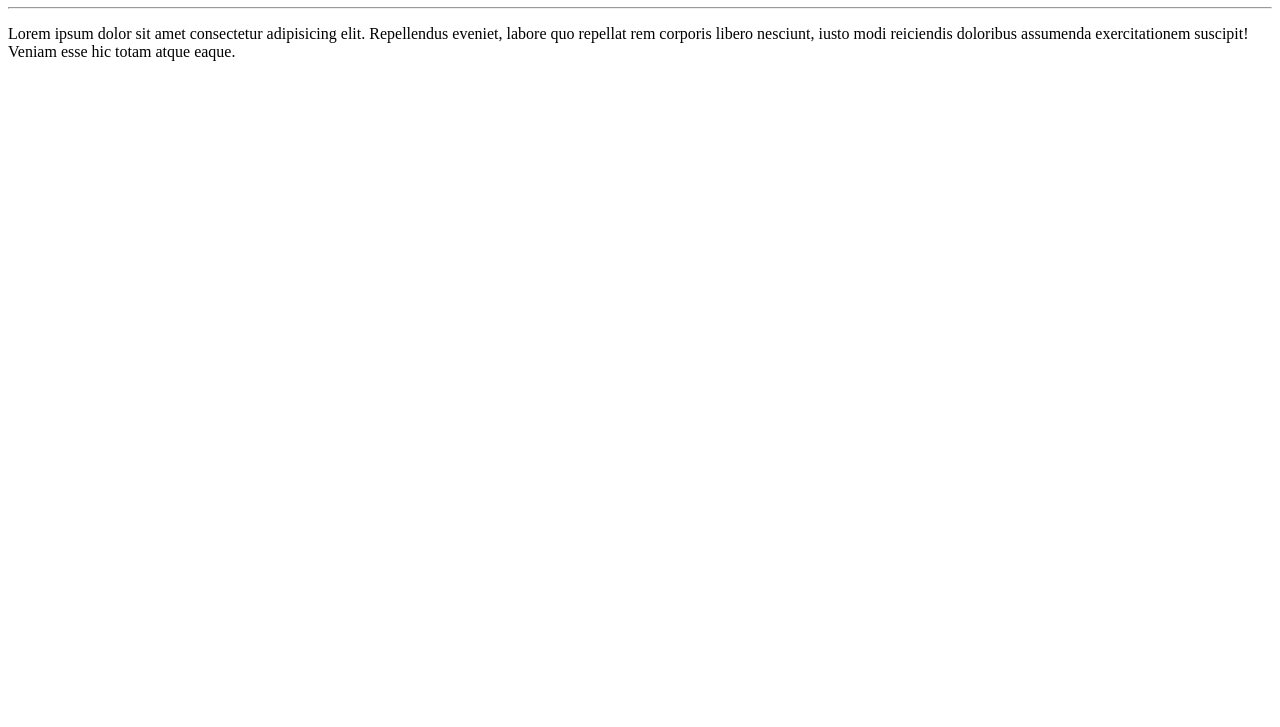
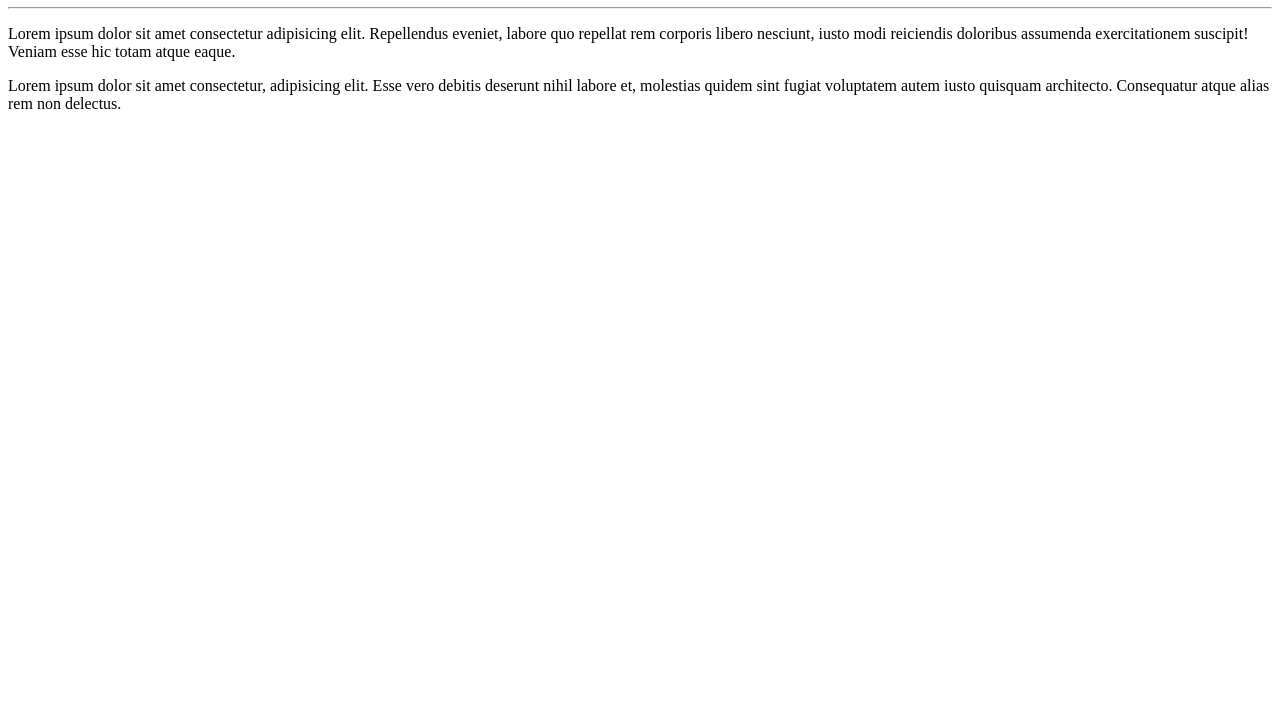
Before and after one commit to MarceloRossberg/HelloWorld, a plain HTML site: page exemplo01/index.html in a window 1280 px wide. Shown: the part 73-800 px from the top of the page. Drawn offline with Linux system fonts and the light colour scheme.

Commit message:
adicionei um parágrafo

```diff
--- a/exemplo01/index.html
+++ b/exemplo01/index.html
@@ -10,5 +10,6 @@
     <h1>Hello, World!</h1>
     <hr>
     <p>Lorem ipsum dolor sit amet consectetur adipisicing elit. Repellendus eveniet, labore quo repellat rem corporis libero nesciunt, iusto modi reiciendis doloribus assumenda exercitationem suscipit! Veniam esse hic totam atque eaque.</p>
+    <p>Lorem ipsum dolor sit amet consectetur, adipisicing elit. Esse vero debitis deserunt nihil labore et, molestias quidem sint fugiat voluptatem autem iusto quisquam architecto. Consequatur atque alias rem non delectus.</p>
 </body>
 </html>
```
